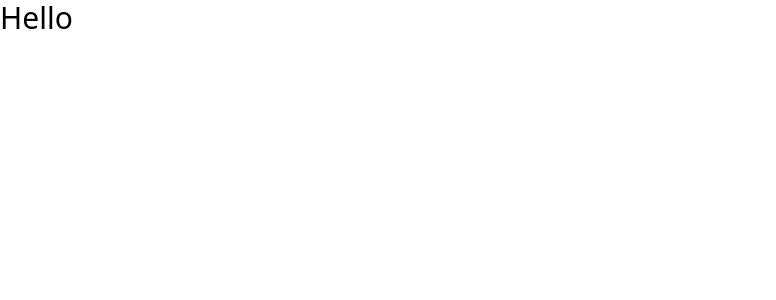
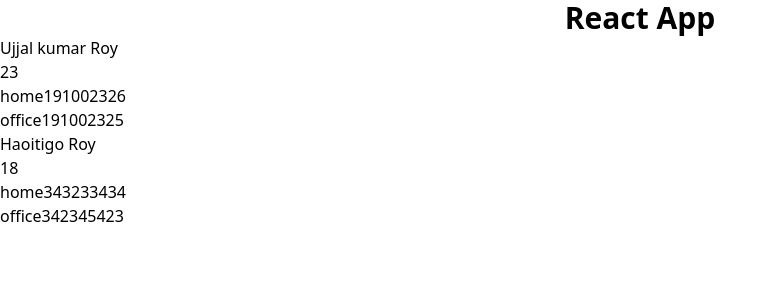
Before and after one commit to Ujjal-ENG/start-learn-react, a React (Create React App) app: page / in a window 1280 px wide. Shown: the top 300 px of the page, without its empty margins (0-776 px from the left). Built offline with nearby package versions, Linux system fonts and the light colour scheme.

Commit message:
value change by using flat method

```diff
--- a/package.json
+++ b/package.json
@@ -10,6 +10,7 @@
         "react-dom": "^18.2.0",
         "react-icons": "^4.7.1",
         "react-scripts": "5.0.1",
+        "uuid": "^9.0.0",
         "web-vitals": "^2.1.4"
     },
     "scripts": {
--- a/src/App.js
+++ b/src/App.js
@@ -1,9 +1,37 @@
 import React from 'react';
+import { v4 as uuidv4 } from 'uuid';
 
+const users = [
+    {
+        fullName: 'Ujjal kumar Roy',
+        age: 23,
+        phones: [{ home: '191002326' }, { office: '191002325' }]
+    },
+    {
+        fullName: 'Haoitigo Roy',
+        age: 18,
+        phones: [{ home: '343233434' }, { office: '342345423' }]
+    }
+];
 const App = () => {
     return (
         <>
-            <h1 className="text-3xl">Hello</h1>
+            <h1 className="text-3xl font-bold text-center">React App</h1>
+            {users.map((el) => (
+                <div key={uuidv4()}>
+                    <h1>{el.fullName}</h1>
+                    <h1>{el.age}</h1>
+
+                    {el.phones.flat().map((el) => (
+                        <div key={uuidv4()}>
+                            <h1>
+                                {Object.keys(el)[0]}
+                                {Object.values(el)[0]}
+                            </h1>
+                        </div>
+                    ))}
+                </div>
+            ))}
         </>
     );
 };
```
Also changed, not shown: 1 other file (tests, documents, lock files or other folders).
